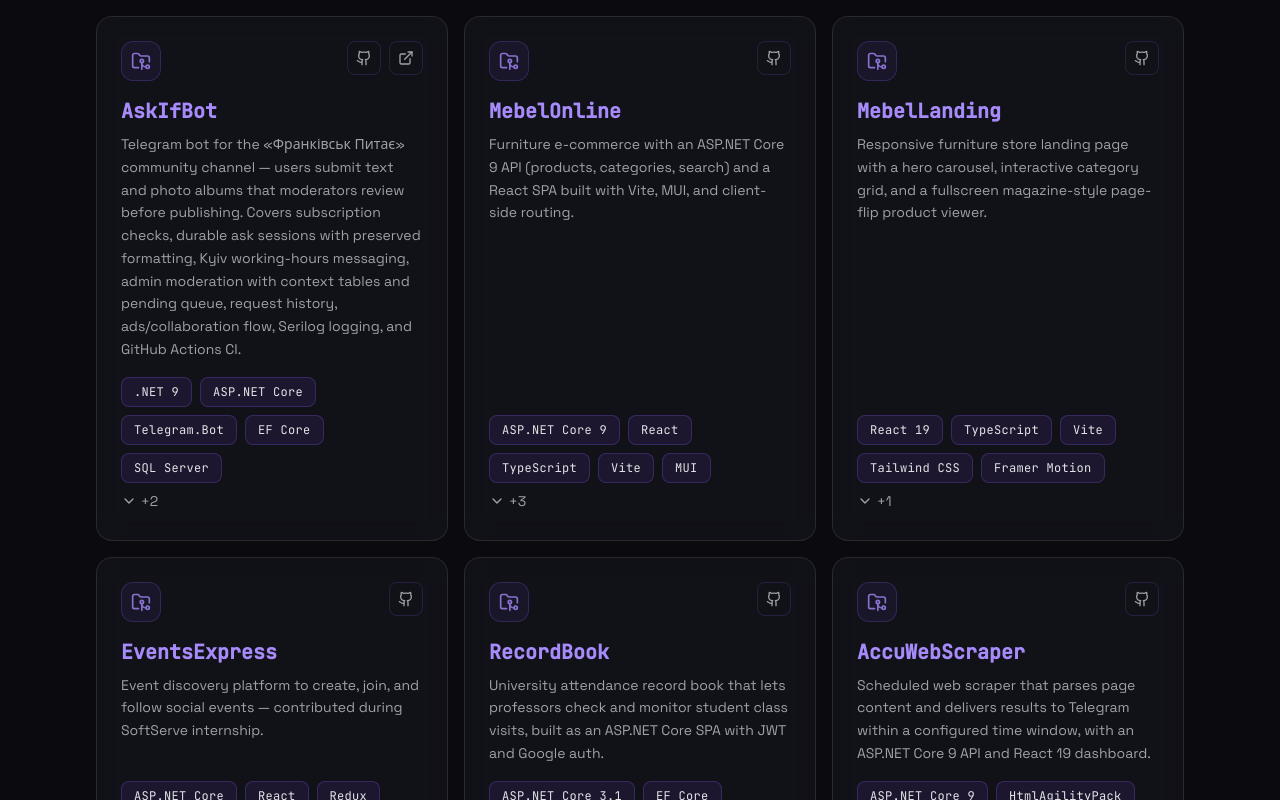
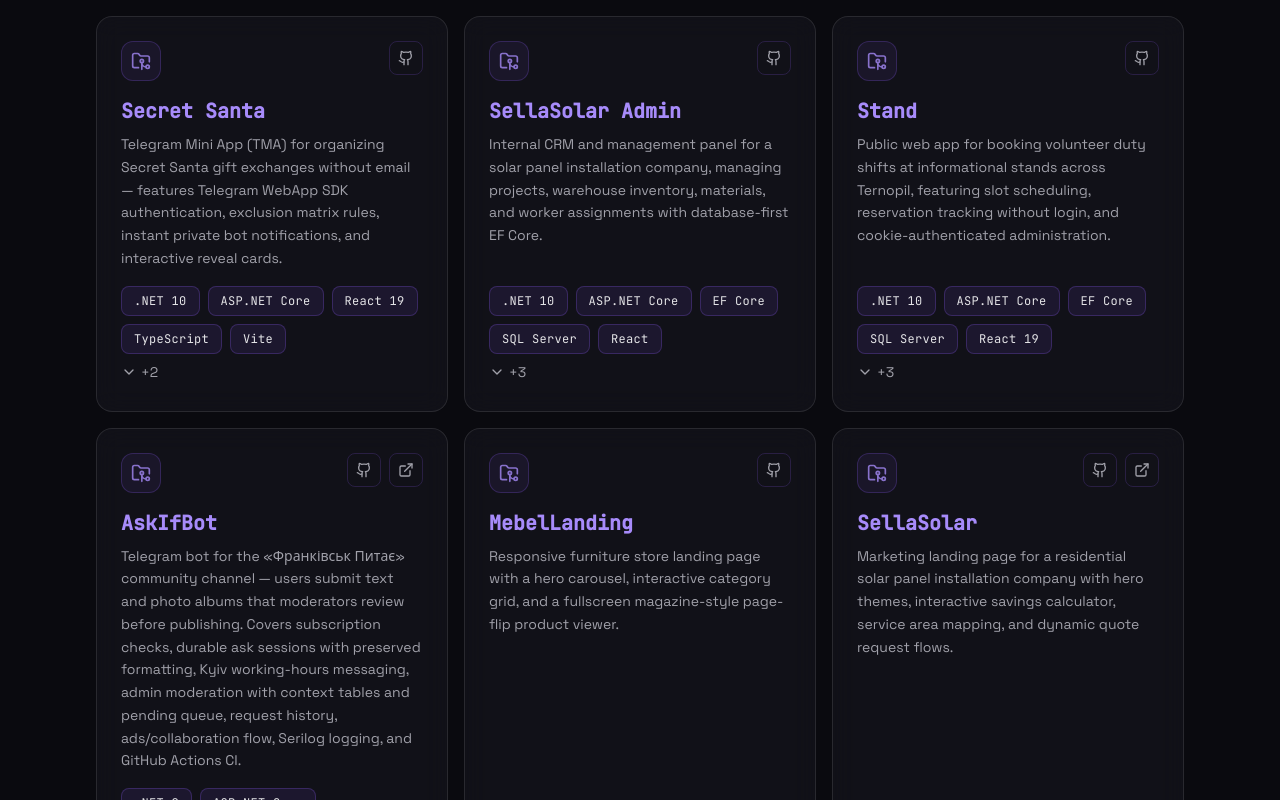
Before and after one commit to OleksandrShchur/portfolio, a React (Vite) app: page / in a window 1280 px wide. Shown: the part 6400-7200 px from the top of the page. Built offline with nearby package versions, Linux system fonts and the light colour scheme.

Commit message:
P-8 - update projects list (#8)
* update project list

* update readme

```diff
--- a/src/data/projects.ts
+++ b/src/data/projects.ts
@@ -11,30 +11,71 @@ export interface Project {
 
 export const projects: Project[] = [
   {
+    id: 'secret-santa',
+    title: 'Secret Santa',
+    description:
+      'Telegram Mini App (TMA) for organizing Secret Santa gift exchanges without email — features Telegram WebApp SDK authentication, exclusion matrix rules, instant private bot notifications, and interactive reveal cards.',
+    techStack: [
+      '.NET 10',
+      'ASP.NET Core',
+      'React 19',
+      'TypeScript',
+      'Vite',
+      'Telegram Mini Apps',
+      'SQL Server',
+    ],
+    githubUrl: 'https://github.com/OleksandrShchur/SecretSanta',
+  },
+  {
+    id: 'sellasolar-admin',
+    title: 'SellaSolar Admin',
+    description:
+      'Internal CRM and management panel for a solar panel installation company, managing projects, warehouse inventory, materials, and worker assignments with database-first EF Core.',
+    techStack: [
+      '.NET 10',
+      'ASP.NET Core',
+      'EF Core',
+      'SQL Server',
+      'React',
+      'TypeScript',
+      'Vite',
+      'MUI',
+    ],
+    githubUrl: 'https://github.com/OleksandrShchur/SellaSolar.Admin',
+  },
+  {
+    id: 'stand',
+    title: 'Stand',
+    description:
+      'Public web app for booking volunteer duty shifts at informational stands across Ternopil, featuring slot scheduling, reservation tracking without login, and cookie-authenticated administration.',
+    techStack: [
+      '.NET 10',
+      'ASP.NET Core',
+      'EF Core',
+      'SQL Server',
+      'React 19',
+      'TypeScript',
+      'Vite',
+      'MUI',
+    ],
+    githubUrl: 'https://github.com/OleksandrShchur/Stand',
+  },
+  {
     id: 'findif-bot',
     title: 'AskIfBot',
     description:
       'Telegram bot for the «Франківськ Питає» community channel — users submit text and photo albums that moderators review before publishing. Covers subscription checks, durable ask sessions with preserved formatting, Kyiv working-hours messaging, admin moderation with context tables and pending queue, request history, ads/collaboration flow, Serilog logging, and GitHub Actions CI.',
-    techStack: ['.NET 9', 'ASP.NET Core', 'Telegram.Bot', 'EF Core', 'SQL Server', 'Serilog', 'xUnit'],
+    techStack: [
+      '.NET 9',
+      'ASP.NET Core',
+      'Telegram.Bot',
+      'EF Core',
+      'SQL Server',
+      'Serilog',
+      'xUnit',
+    ],
     githubUrl: 'https://github.com/OleksandrShchur/FindIFBot',
     liveUrl: 'https://t.me/ask_frankivsk',
-  },
-  {
-    id: 'mebel-online',
-    title: 'MebelOnline',
-    description:
-      'Furniture e-commerce with an ASP.NET Core 9 API (products, categories, search) and a React SPA built with Vite, MUI, and client-side routing.',
-    techStack: [
-      'ASP.NET Core 9',
-      'React',
-      'TypeScript',
-      'Vite',
-      'MUI',
-      'EF Core',
-      'SQL Server',
-      'OpenAPI',
-    ],
-    githubUrl: 'https://github.com/OleksandrShchur/MebelOnline',
   },
   {
     id: 'mebel-landing',
@@ -52,43 +93,19 @@ export const projects: Project[] = [
     githubUrl: 'https://github.com/OleksandrShchur/MebelLanding',
   },
   {
-    id: 'events-express',
-    title: 'EventsExpress',
+    id: 'sellasolar',
+    title: 'SellaSolar',
     description:
-      'Event discovery platform to create, join, and follow social events — contributed during SoftServe internship.',
-    techStack: ['ASP.NET Core', 'React', 'Redux', 'SignalR', 'EF Core', 'SQL Server'],
-    githubUrl: 'https://github.com/OleksandrShchur/EventsExpress',
-  },
-  {
-    id: 'record-book',
-    title: 'RecordBook',
-    description:
-      'University attendance record book that lets professors check and monitor student class visits, built as an ASP.NET Core SPA with JWT and Google auth.',
+      'Marketing landing page for a residential solar panel installation company with hero themes, interactive savings calculator, service area mapping, and dynamic quote request flows.',
     techStack: [
-      'ASP.NET Core 3.1',
-      'EF Core',
-      'SQL Server',
-      'React',
-      'Redux',
-      'Material-UI',
-      'JWT',
-      'Google Auth',
-    ],
-    githubUrl: 'https://github.com/OleksandrShchur/VisitorsTracker',
-  },
-  {
-    id: 'accu-web-scraper',
-    title: 'AccuWebScraper',
-    description:
-      'Scheduled web scraper that parses page content and delivers results to Telegram within a configured time window, with an ASP.NET Core 9 API and React 19 dashboard.',
-    techStack: [
-      'ASP.NET Core 9',
-      'HtmlAgilityPack',
-      'React 19',
+      'React 18',
       'TypeScript',
       'Vite',
-      'Docker',
+      'Tailwind CSS',
+      'Framer Motion',
+      'Lucide',
     ],
-    githubUrl: 'https://github.com/OleksandrShchur/AccuWebScraper',
+    githubUrl: 'https://github.com/OleksandrShchur/SellaSolar',
+    liveUrl: 'https://oleksandrshchur.github.io/SellaSolar/',
   },
 ];
```
Also changed, not shown: 1 other file (tests, documents, lock files or other folders).
